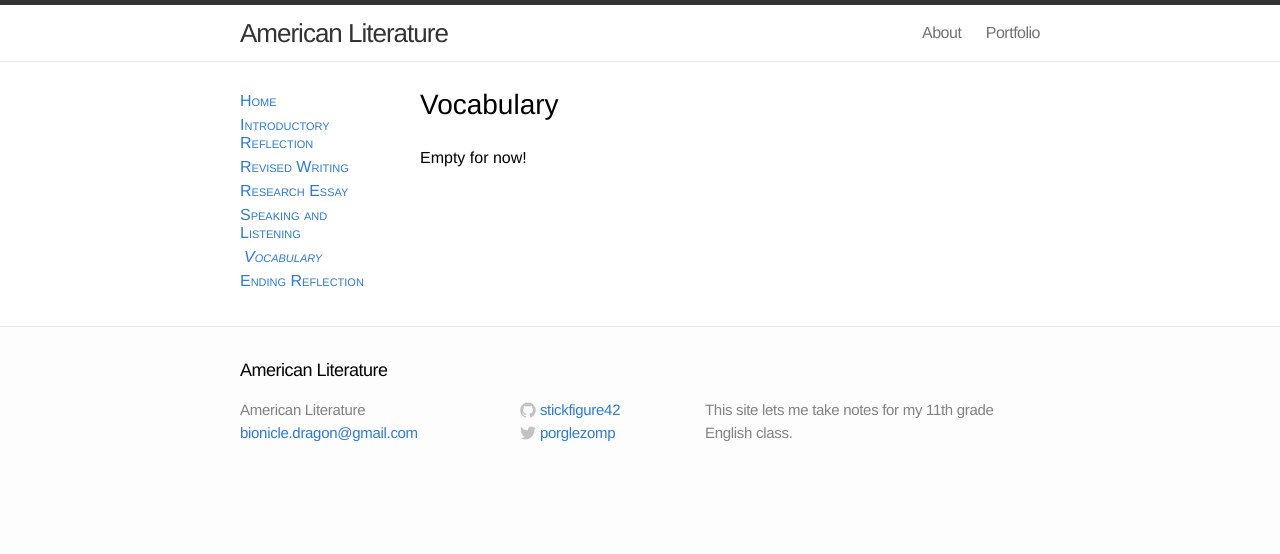
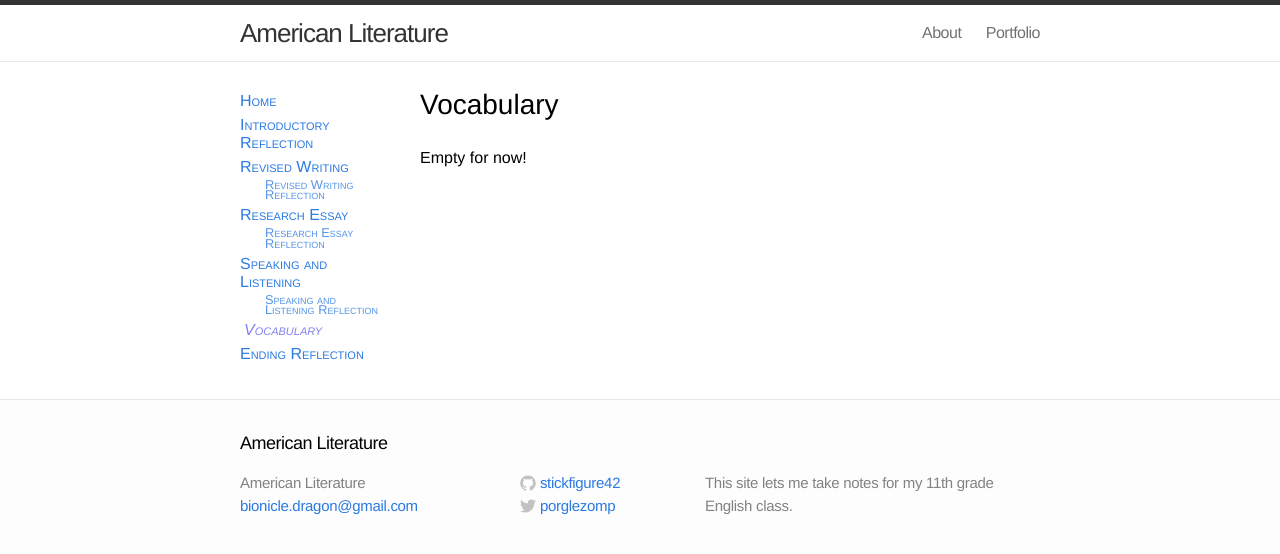
Before and after one commit to porglezomp/am-lit, a Jekyll site: the page built from portfolio/vocabulary.md, in a window 1280 px wide. Shown: the top 554 px of the page. Built offline with Jekyll 4.4.1, drawn with Linux system fonts in a browser that asks for light colours.

Commit message:
Fix #1 - Add subpages
Add styling for subpages
Change hover style for portfolio links

```diff
--- a/_includes/portfolio_sidebar.html
+++ b/_includes/portfolio_sidebar.html
@@ -2,7 +2,7 @@
 <ul>
 {% for element in portfolio_pages %}
 	<li>
-		<a href="{{ site.baseurl }}{{ element.url }}" {% if element.title == page.title %}class="selected"{% endif %}>
+		<a href="{{ site.baseurl }}{{ element.url }}" class="{% if element.title == page.title %}selected{% endif %} {% if element.depth == 2 %}indented{% endif %}">
 			{{ element.title }}
 		</a>
 	</li>
--- a/css/main.css
+++ b/css/main.css
@@ -10,6 +10,10 @@
   float: left;
 }
 
+.portfolio .sidebar a:hover {
+  text-decoration: none;
+}
+
 .portfolio .post-content {
   max-width: 660px;
   padding-left: 40px;
@@ -20,15 +24,30 @@
   list-style: none;
 }
 .portfolio .sidebar ul li {
+  transition: 0.5s margin;
   font-variant: small-caps;
   line-height: 18px;
   padding-bottom: 6px;
 }
 
-.portfolio .selected {
+.portfolio .sidebar a.indented {
+  padding-left: 25px;
+  opacity: 0.8;
+  font-size: 80%;
+  margin-top: -2px;
+  display: block;
+  line-height: 80%;
+}
+
+.portfolio .sidebar ul li:hover {
+  margin-left: 4px;
+}
+
+.portfolio .sidebar a.selected {
   font-style: italic;
   margin-left: 4px;
   display: block;
+  color: #8181f1 ;
 }
 
 .portfolio .title {
--- /dev/null
+++ b/portfolio/speaking-and-listening-reflection.md
@@ -0,0 +1,8 @@
+---
+title: Speaking and Listening Reflection
+sort: 7
+depth: 2
+layout: portfolio
+---
+
+Empty for now!
```
Also changed, not shown: portfolio/ending-reflection.md (+1 -1 lines), portfolio/research-essay-reflection.md (added, +8 -0 lines), portfolio/research-essay.md (+1 -1 lines), portfolio/revised-writing-reflection.md (added, +8 -0 lines), portfolio/speaking-and-listening.md (+1 -1 lines), portfolio/vocabulary.md (+1 -1 lines).
